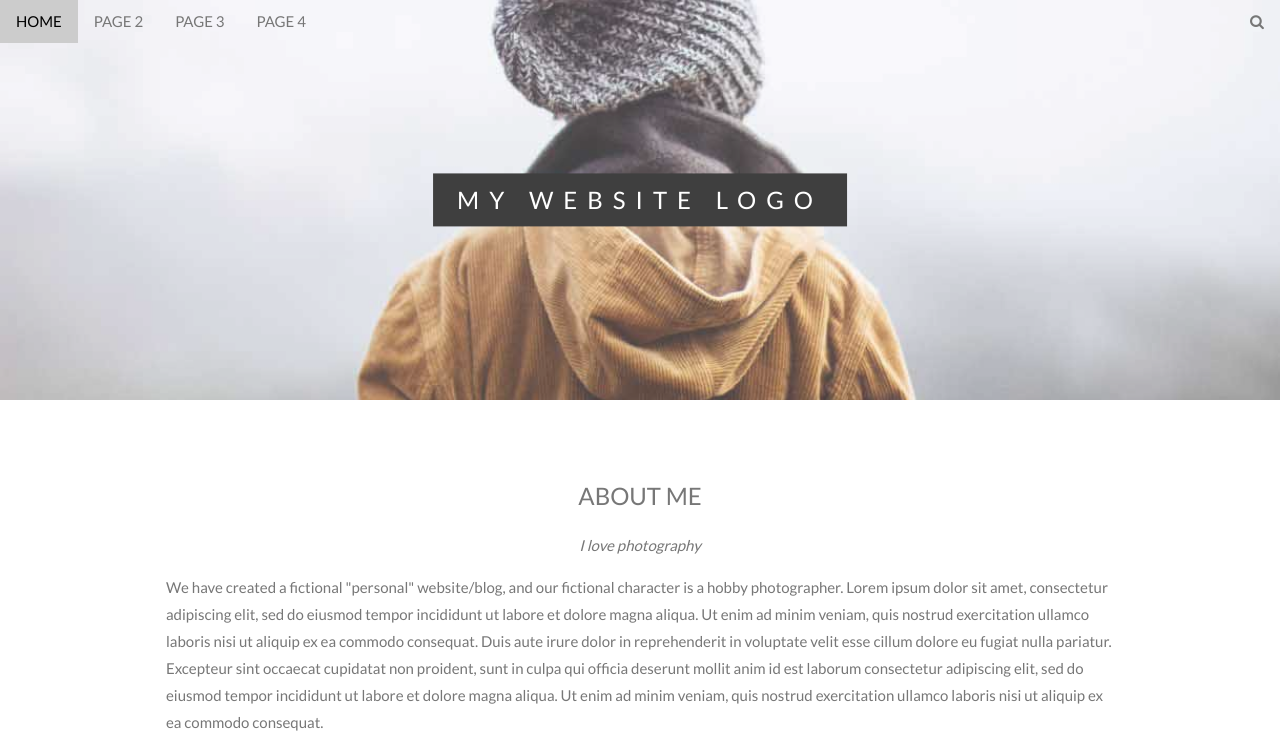
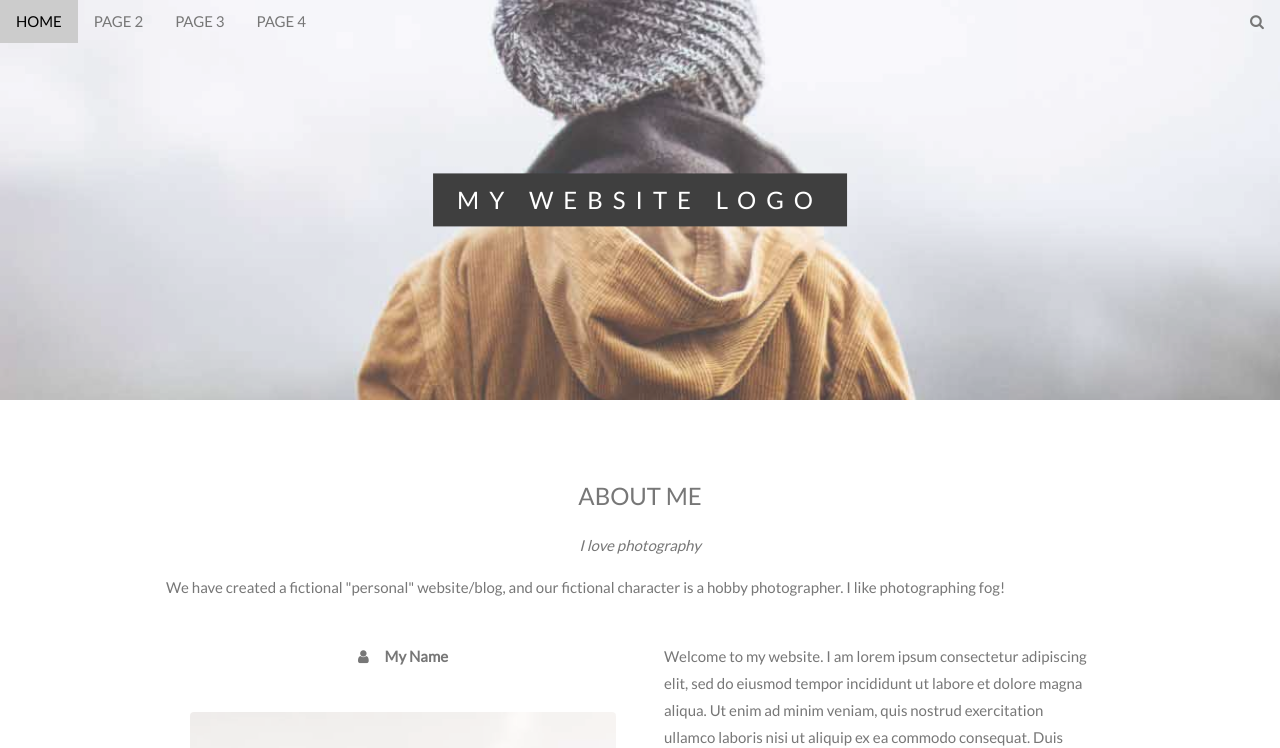
Before and after one commit to collab-nu/collab-nu, a plain HTML site: page project_5_files/index.html in a window 1280 px wide. Shown: the top 748 px of the page. Drawn offline with Linux system fonts and the light colour scheme.

Commit message:
Made edit to index.html

```diff
--- a/project_5_files/index.html
+++ b/project_5_files/index.html
@@ -45,9 +45,7 @@
 <div class="w3-content w3-container w3-padding-64" id="about">
   <h3 class="w3-center">ABOUT ME</h3>
   <p class="w3-center"><em>I love photography</em></p>
-  <p>We have created a fictional "personal" website/blog, and our fictional character is a hobby photographer. Lorem ipsum dolor sit amet, consectetur adipiscing elit, sed do eiusmod tempor incididunt ut labore et dolore magna aliqua. Ut enim ad minim veniam,
-    quis nostrud exercitation ullamco laboris nisi ut aliquip ex ea commodo consequat. Duis aute irure dolor in reprehenderit in voluptate velit esse cillum dolore eu fugiat nulla pariatur. Excepteur sint occaecat cupidatat non proident, sunt in culpa
-    qui officia deserunt mollit anim id est laborum consectetur adipiscing elit, sed do eiusmod tempor incididunt ut labore et dolore magna aliqua. Ut enim ad minim veniam, quis nostrud exercitation ullamco laboris nisi ut aliquip ex ea commodo consequat.</p>
+  <p>We have created a fictional "personal" website/blog, and our fictional character is a hobby photographer. I like photographing fog!</p>
   <div class="w3-row">
     <div class="w3-col m6 w3-center w3-padding-large">
       <p><b><i class="fa fa-user w3-margin-right"></i>My Name</b></p><br>
```
